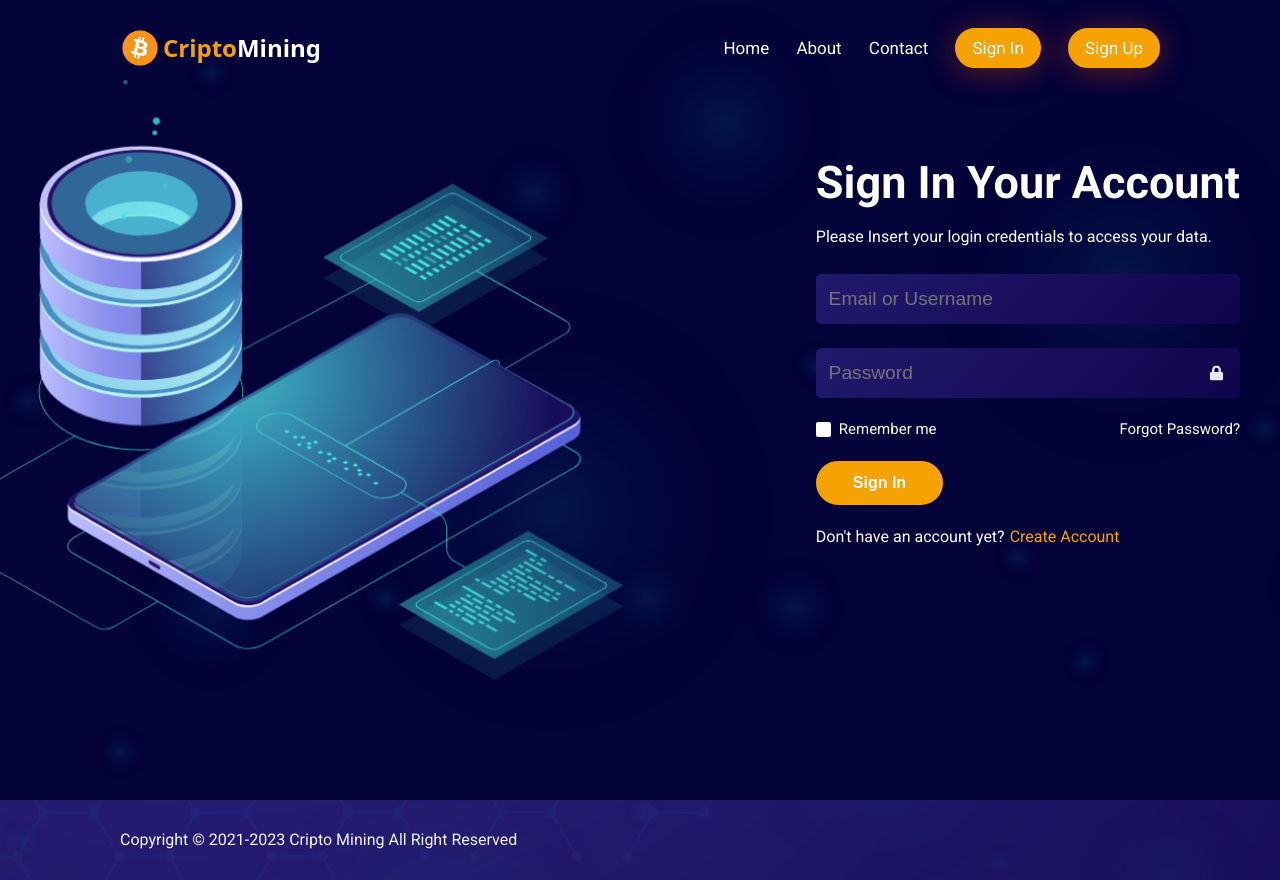
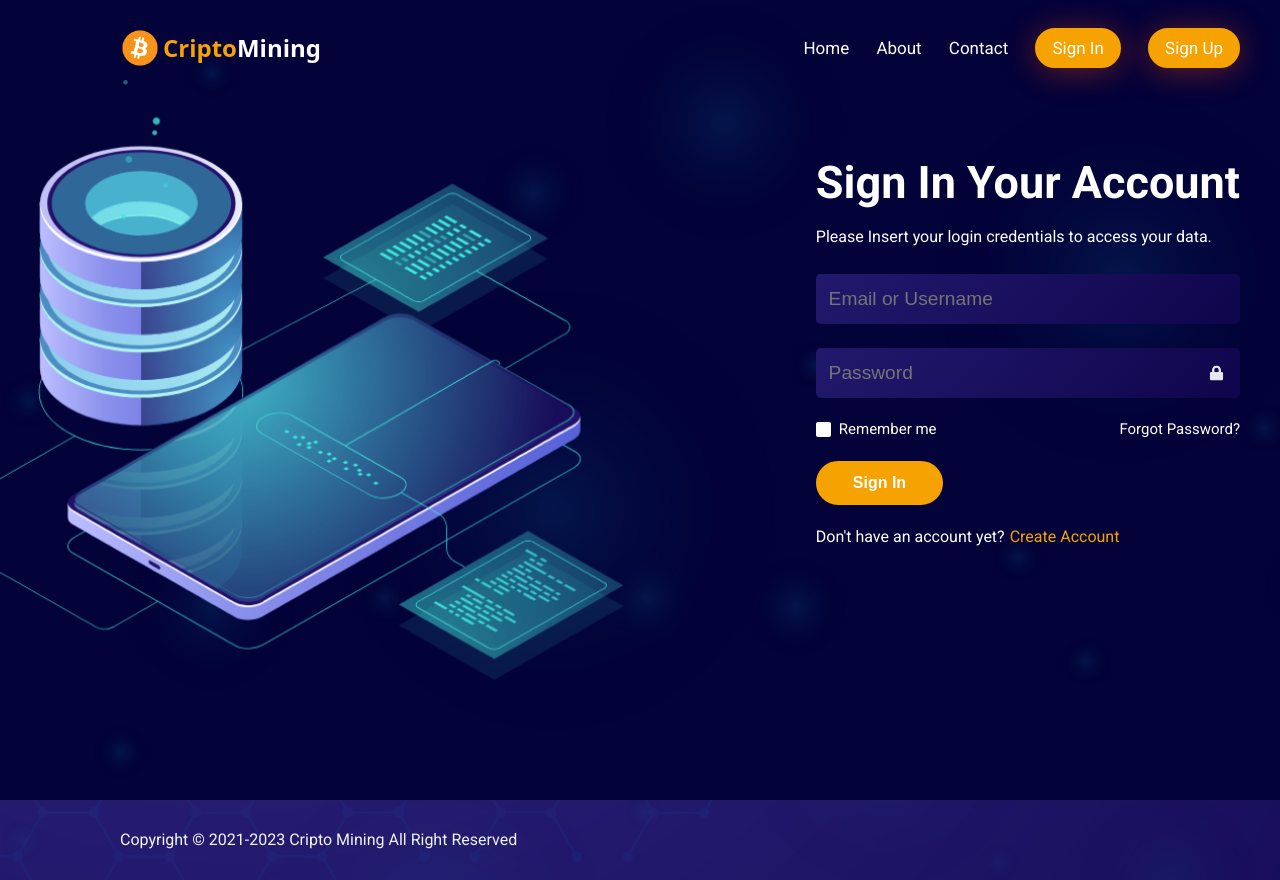
Before and after one commit to eduardop1p/cryptomining, a Next.js app: page /login in a window 1280 px wide. Shown: the top 880 px of the page. Built offline with nearby package versions, Linux system fonts and the light colour scheme.

Commit message:
min-width body #2

```diff
--- a/src/components/header/styled.ts
+++ b/src/components/header/styled.ts
@@ -10,6 +10,7 @@ export const HeaderContainer = styled.header<Props>`
   background-color: transparent;
   display: flex;
   justify-content: center;
+  min-width: 1360px;
   width: 100%;
   height: 50px;
   position: absolute;
@@ -68,6 +69,7 @@ export const ContainerFixed = styled.div<Props>`
   height: 50px;
   background-color: #272d43;
   width: 100%;
+  min-width: 1360px;
   visibility: hidden;
   top: 0;
   position: fixed;
```
